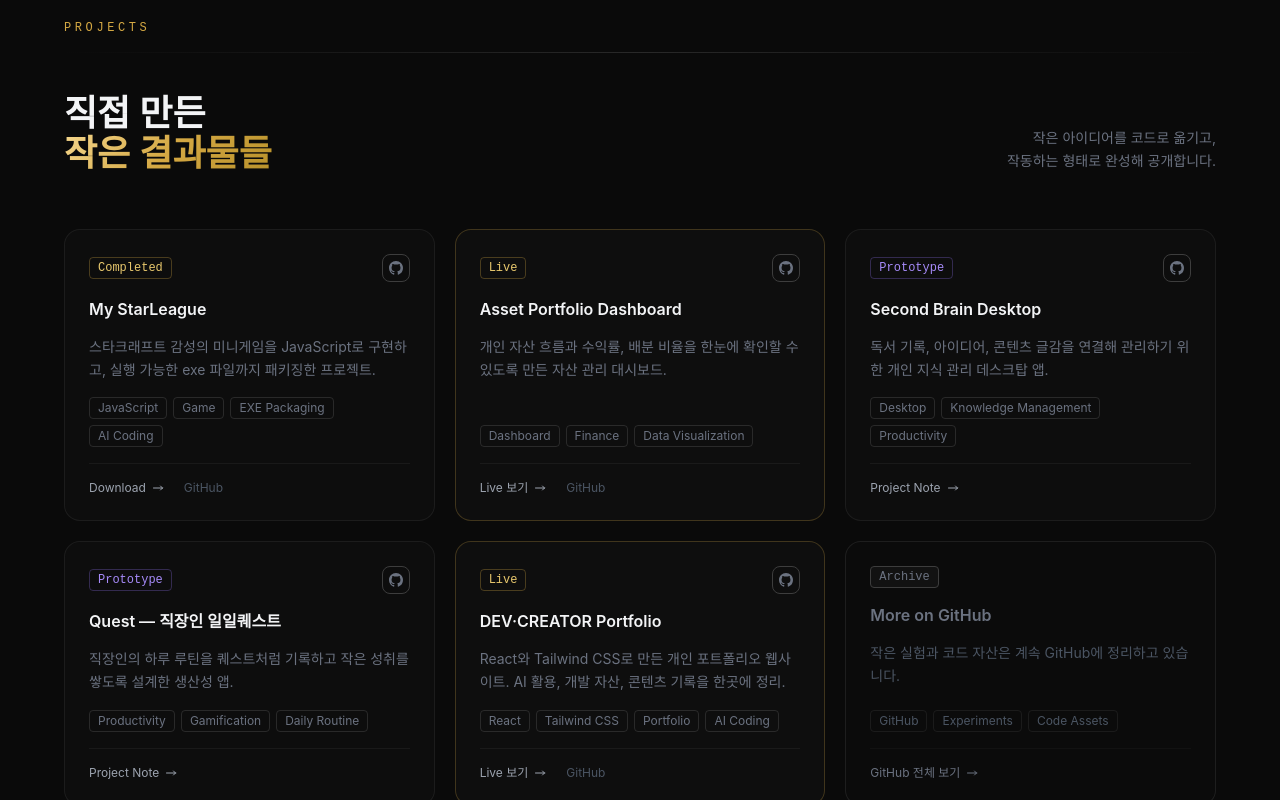
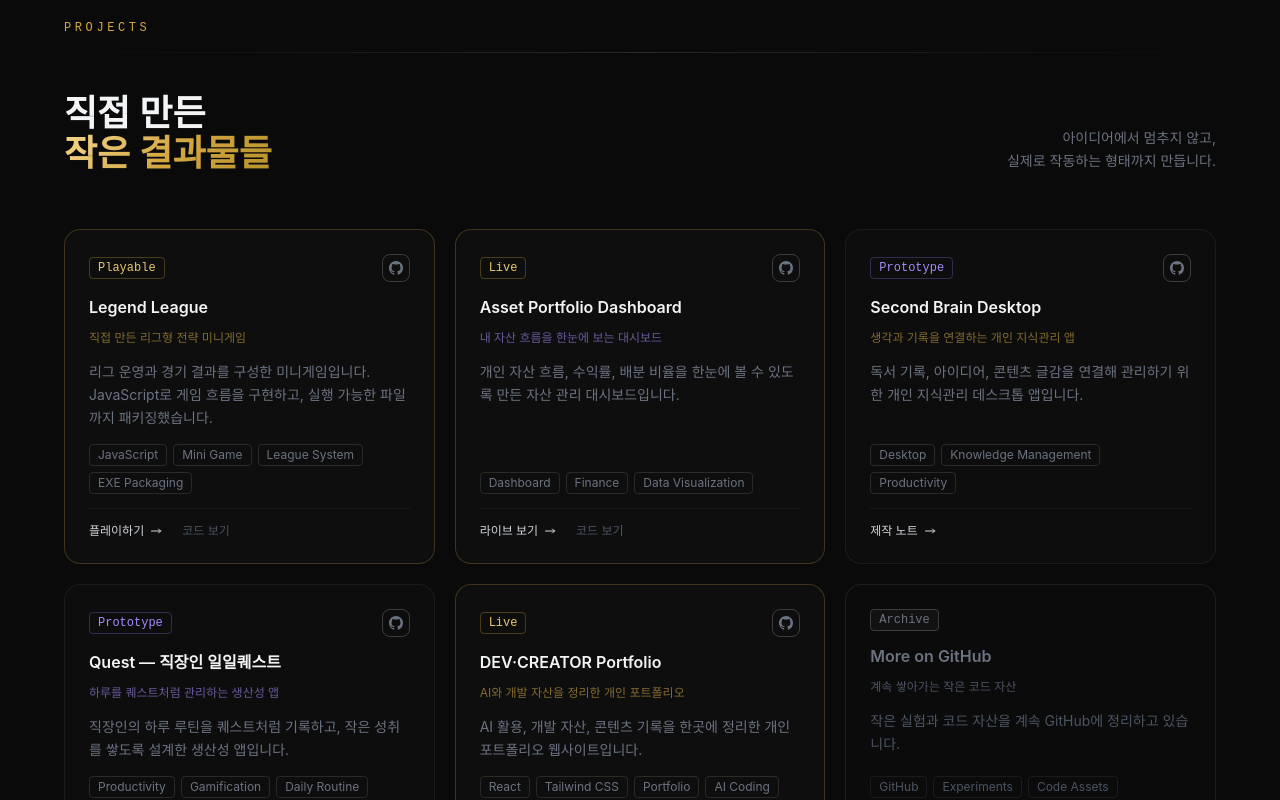
Before and after one commit to gustj369/portfolio, a React (Create React App) app: page / in a window 1280 px wide. Shown: the part 1800-2600 px from the top of the page. Built offline with nearby package versions, Linux system fonts and the light colour scheme.

Commit message:
Refine Projects section: Legend League rename, sublabels, Korean CTAs, Playable status
Co-Authored-By: Claude Sonnet 4.6 <noreply@anthropic.com>

```diff
--- a/src/components/Projects.jsx
+++ b/src/components/Projects.jsx
@@ -13,10 +13,11 @@ const ArrowIcon = () => (
 );
 
 const statusConfig = {
-  Live: "text-gold-400 border-gold-500/30 bg-gold-500/8",
+  Playable:  "text-gold-400 border-gold-500/30 bg-gold-500/8",
+  Live:      "text-gold-400 border-gold-500/30 bg-gold-500/8",
   Completed: "text-gold-400 border-gold-500/30 bg-gold-500/8",
   Prototype: "text-violet-400 border-violet-500/30 bg-violet-500/8",
-  Archive: "text-gray-500 border-dark-400 bg-dark-600/30",
+  Archive:   "text-gray-500 border-dark-400 bg-dark-600/30",
 };
 
 function StatusPill({ status }) {
@@ -29,11 +30,11 @@ function StatusPill({ status }) {
 }
 
 function ProjectCard({ project }) {
-  const { featured, color, status, title, description, tags, github, demo, demoLabel } = project;
+  const { featured, color, status, title, sublabel, description, tags, github, demo, demoLabel } = project;
   const isSlate = color === "slate";
   const isViolet = color === "violet";
 
-  const cardBase = "rounded-2xl p-6 flex flex-col gap-4 border transition-all duration-300 group hover:-translate-y-1";
+  const cardBase = "rounded-2xl p-6 flex flex-col gap-3.5 border transition-all duration-300 group hover:-translate-y-1";
   const cardAccent = featured
     ? "border-gold-500/25 bg-dark-800/60 hover:border-gold-500/45 hover:shadow-[0_0_24px_rgba(212,168,67,0.07)]"
     : isSlate
@@ -74,6 +75,15 @@ function ProjectCard({ project }) {
         {title}
       </h3>
 
+      {/* Sublabel — 한 줄 소개 */}
+      {sublabel && (
+        <p className={`text-xs leading-relaxed -mt-1 ${
+          isSlate ? "text-gray-600" : isViolet ? "text-violet-400/60" : "text-gold-500/60"
+        }`}>
+          {sublabel}
+        </p>
+      )}
+
       {/* Description */}
       <p className={`text-sm leading-relaxed flex-1 ${isSlate ? "text-gray-600" : "text-gray-500"}`}>
         {description}
@@ -85,9 +95,7 @@ function ProjectCard({ project }) {
           <span
             key={tag}
             className={`px-2 py-0.5 text-xs rounded border ${
-              isSlate
-                ? "border-dark-500/50 text-gray-600"
-                : "border-dark-400/60 text-gray-500"
+              isSlate ? "border-dark-500/50 text-gray-600" : "border-dark-400/60 text-gray-500"
             }`}
           >
             {tag}
@@ -104,10 +112,8 @@ function ProjectCard({ project }) {
           href={primaryHref}
           target="_blank"
           rel="noopener noreferrer"
-          className={`inline-flex items-center gap-1.5 text-xs transition-colors duration-200 ${
-            isSlate
-              ? "text-gray-500 hover:text-gray-300"
-              : "text-gray-400 hover:text-gold-400"
+          className={`inline-flex items-center gap-1.5 text-xs font-medium transition-colors duration-200 ${
+            isSlate ? "text-gray-500 hover:text-gray-300" : "text-gray-300 hover:text-gold-400"
           }`}
         >
           {demoLabel || "자세히 보기"}
@@ -120,7 +126,7 @@ function ProjectCard({ project }) {
             rel="noopener noreferrer"
             className="inline-flex items-center gap-1.5 text-xs text-gray-600 hover:text-gray-400 transition-colors duration-200"
           >
-            GitHub
+            코드 보기
           </a>
         )}
       </div>
@@ -144,9 +150,9 @@ export default function Projects() {
             <span className="text-gradient-gold">작은 결과물들</span>
           </h2>
           <p className="text-sm text-gray-500 max-w-xs md:text-right leading-relaxed">
-            작은 아이디어를 코드로 옮기고,
+            아이디어에서 멈추지 않고,
             <br />
-            작동하는 형태로 완성해 공개합니다.
+            실제로 작동하는 형태까지 만듭니다.
           </p>
         </div>
 
--- a/src/data/projects.js
+++ b/src/data/projects.js
@@ -1,26 +1,29 @@
 export const projects = [
   {
     id: 1,
-    title: "My StarLeague",
-    status: "Completed",
+    title: "Legend League",
+    status: "Playable",
+    sublabel: "직접 만든 리그형 전략 미니게임",
     description:
-      "스타크래프트 감성의 미니게임을 JavaScript로 구현하고, 실행 가능한 exe 파일까지 패키징한 프로젝트.",
-    tags: ["JavaScript", "Game", "EXE Packaging", "AI Coding"],
+      "리그 운영과 경기 결과를 구성한 미니게임입니다. JavaScript로 게임 흐름을 구현하고, 실행 가능한 파일까지 패키징했습니다.",
+    tags: ["JavaScript", "Mini Game", "League System", "EXE Packaging"],
     github: "https://github.com/gustj369/my-starleague",
     demo: "https://drive.google.com/file/d/1VES7V1eHAdyd9ffJ3psmgsXPclXHLSkE/view?usp=drive_link",
-    demoLabel: "Download",
+    demoLabel: "플레이하기",
     color: "gold",
+    featured: true,
   },
   {
     id: 2,
     title: "Asset Portfolio Dashboard",
     status: "Live",
+    sublabel: "내 자산 흐름을 한눈에 보는 대시보드",
     description:
-      "개인 자산 흐름과 수익률, 배분 비율을 한눈에 확인할 수 있도록 만든 자산 관리 대시보드.",
+      "개인 자산 흐름, 수익률, 배분 비율을 한눈에 볼 수 있도록 만든 자산 관리 대시보드입니다.",
     tags: ["Dashboard", "Finance", "Data Visualization"],
     github: "https://github.com/gustj369/portfolio-report",
     demo: "https://portfolio-report-roan.vercel.app",
-    demoLabel: "Live 보기",
+    demoLabel: "라이브 보기",
     color: "violet",
     featured: true,
   },
@@ -28,36 +31,39 @@ export const projects = [
     id: 3,
     title: "Second Brain Desktop",
     status: "Prototype",
+    sublabel: "생각과 기록을 연결하는 개인 지식관리 앱",
     description:
-      "독서 기록, 아이디어, 콘텐츠 글감을 연결해 관리하기 위한 개인 지식 관리 데스크탑 앱.",
+      "독서 기록, 아이디어, 콘텐츠 글감을 연결해 관리하기 위한 개인 지식관리 데스크톱 앱입니다.",
     tags: ["Desktop", "Knowledge Management", "Productivity"],
     github: "https://github.com/gustj369/second-brain-desktop",
     demo: null,
-    demoLabel: "Project Note",
+    demoLabel: "제작 노트",
     color: "gold",
   },
   {
     id: 4,
     title: "Quest — 직장인 일일퀘스트",
     status: "Prototype",
+    sublabel: "하루를 퀘스트처럼 관리하는 생산성 앱",
     description:
-      "직장인의 하루 루틴을 퀘스트처럼 기록하고 작은 성취를 쌓도록 설계한 생산성 앱.",
+      "직장인의 하루 루틴을 퀘스트처럼 기록하고, 작은 성취를 쌓도록 설계한 생산성 앱입니다.",
     tags: ["Productivity", "Gamification", "Daily Routine"],
     github: "https://github.com/gustj369/Quest",
     demo: null,
-    demoLabel: "Project Note",
+    demoLabel: "제작 노트",
     color: "violet",
   },
   {
     id: 5,
     title: "DEV·CREATOR Portfolio",
     status: "Live",
+    sublabel: "AI와 개발 자산을 정리한 개인 포트폴리오",
     description:
-      "React와 Tailwind CSS로 만든 개인 포트폴리오 웹사이트. AI 활용, 개발 자산, 콘텐츠 기록을 한곳에 정리.",
+      "AI 활용, 개발 자산, 콘텐츠 기록을 한곳에 정리한 개인 포트폴리오 웹사이트입니다.",
     tags: ["React", "Tailwind CSS", "Portfolio", "AI Coding"],
     github: "https://github.com/gustj369/portfolio",
     demo: "https://portfolio-mu-ten-64.vercel.app/",
-    demoLabel: "Live 보기",
+    demoLabel: "사이트 보기",
     color: "gold",
     featured: true,
   },
@@ -65,8 +71,9 @@ export const projects = [
     id: 6,
     title: "More on GitHub",
     status: "Archive",
+    sublabel: "계속 쌓아가는 작은 코드 자산",
     description:
-      "작은 실험과 코드 자산은 계속 GitHub에 정리하고 있습니다.",
+      "작은 실험과 코드 자산을 계속 GitHub에 정리하고 있습니다.",
     tags: ["GitHub", "Experiments", "Code Assets"],
     github: "https://github.com/gustj369",
     demo: null,
```
